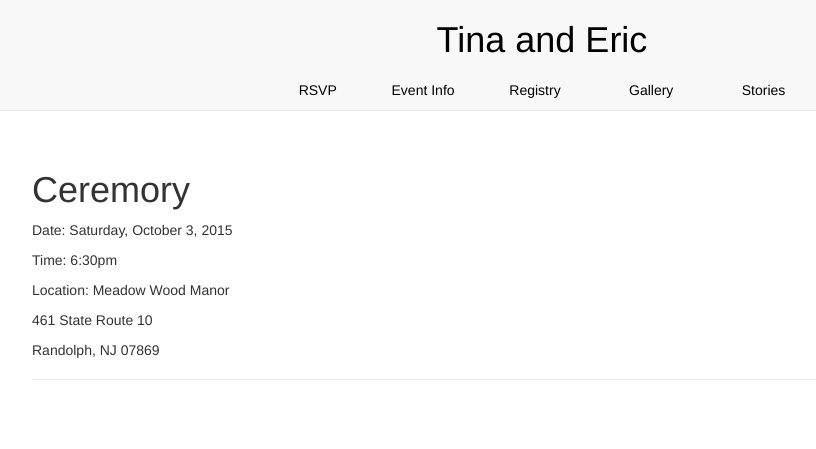
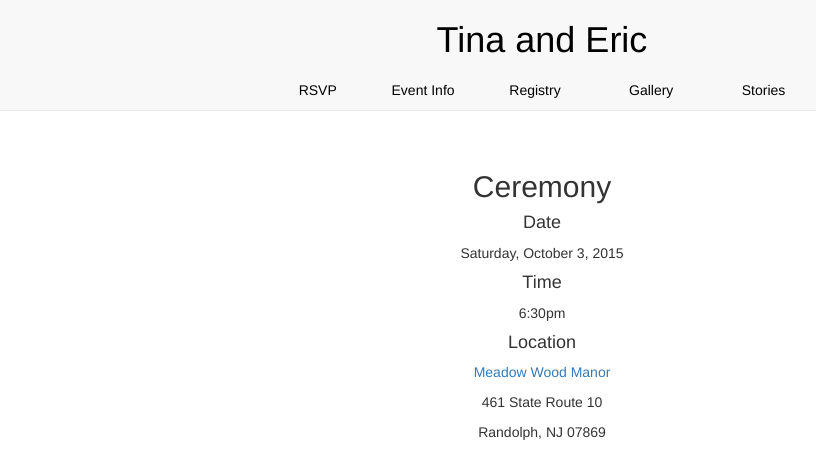
Before and after one commit to tinawen/tinaanderic, a Flask app: page /event in a window 1280 px wide. Shown: the top 449 px of the page, without its empty margins (98-914 px from the left). Before the commit the page ends 358 px from the top, so only its background shows below. Run offline with Flask 2, Linux system fonts and the light colour scheme; some libraries are stand-ins or nearby versions.

Commit message:
added more event

```diff
--- a/templates/event.jinja2
+++ b/templates/event.jinja2
@@ -1,11 +1,17 @@
 {% extends "nav.jinja2" %}
 {% block content %}
 <div class="page-header">
-  <h1>Ceremory</h1>
-  <p>Date: Saturday, October 3, 2015</p>
-  <p>Time: 6:30pm</p>
-  <p>Location: Meadow Wood Manor</p>
-  <p>461 State Route 10</p>
-  <p>Randolph, NJ 07869</p>
+     <div class="text-center">
+       <h2>Ceremony</h2>
+       <h4>Date</h4>
+       <p>Saturday, October 3, 2015</p>
+       <h4>Time</h4>
+       <p>6:30pm</p>
+       <h4>Location</h4>
+       <p><a href="http://www.meadowwoodmanor.com/">Meadow Wood Manor</a></p>
+       <p>461 State Route 10</p>
+       <p>Randolph, NJ 07869</p>
+       <iframe src="https://www.google.com/maps/embed?pb=!1m14!1m8!1m3!1d3017.4181419714964!2d-74.56552200000002!3d40.862697!3m2!1i1024!2i768!4f13.1!3m3!1m2!1s0x89c3a06c228a67cf%3A0xe3c5053936abc741!2smeadow+wood+manor!5e0!3m2!1sen!2sus!4v1417916163603" width="300" height="250" frameborder="0" style="border:0"></iframe>
+     </div>
 </div>
 {% endblock %}
```
